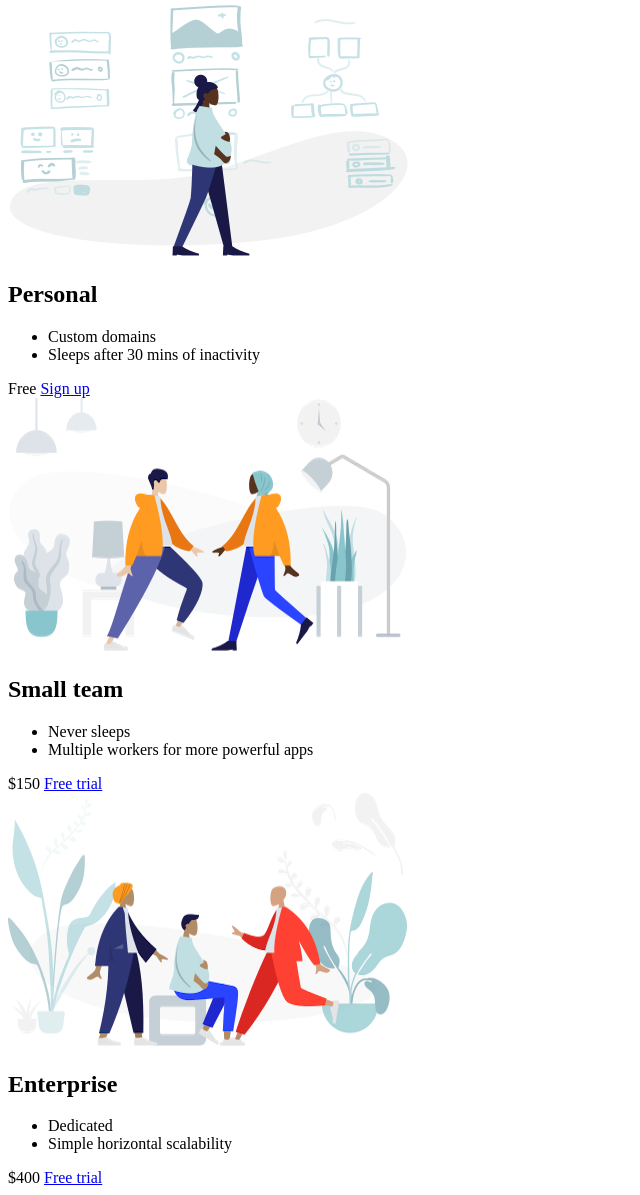
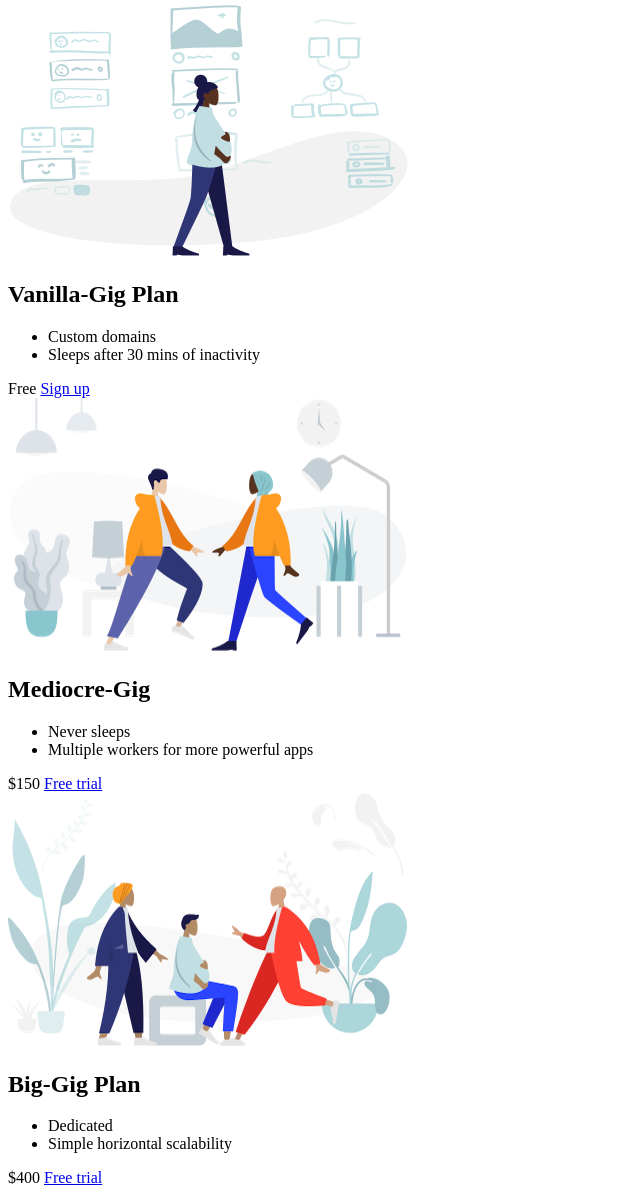
Before and after one commit to Neil-BryanCaoile/Pricing-Pannel, a plain HTML site: page index.html in a window 1280 px wide. Shown: the part 5-1200 px from the top of the page, without its empty margins (0-640 px from the left). Drawn offline with Linux system fonts and the light colour scheme.

Commit message:
Added Comments-Information about the webpage

```diff
--- a/index.html
+++ b/index.html
@@ -1,10 +1,19 @@
+<!--
+    @author         Neil-Bryan Caoile
+    @date           2021-08-29
+    @description
+        A simple pricing page. User can choose three options.
+        User can view the information about those options.
+-->
+
+
 <!DOCTYPE html>
 <html lang="en">
 
 <head>
     <meta charset="UTF-8">
     <meta name="viewport" content="width=device-width, initial-scale=1.0">
-    <title>Price Tiers</title>
+    <title>Data Tiers</title>
     <link rel="stylesheet" href="https://fonts.googleapis.com/css?family=Open+Sans:400,600,700">
     <link rel="stylesheet" href="app.css">
 </head>
@@ -14,7 +23,7 @@
 
         <div class="pricing-plan">
             <img src="icons/icon1.png" alt="" class="pricing-img">
-            <h2 class="pricing-header">Personal</h2>
+            <h2 class="pricing-header">Vanilla-Gig Plan</h2>
             <ul class="pricing-features">
                 <li class="pricing-features-item">Custom domains</li>
                 <li class="pricing-features-item">Sleeps after 30 mins of inactivity</li>
@@ -25,7 +34,7 @@
 
         <div class="pricing-plan">
             <img src="icons/icon2.png" alt="" class="pricing-img">
-            <h2 class="pricing-header">Small team</h2>
+            <h2 class="pricing-header">Mediocre-Gig</h2>
             <ul class="pricing-features">
                 <li class="pricing-features-item">Never sleeps</li>
                 <li class="pricing-features-item">Multiple workers for more powerful apps</li>
@@ -36,7 +45,7 @@
 
         <div class="pricing-plan">
             <img src="icons/icon3.png" alt="" class="pricing-img">
-            <h2 class="pricing-header">Enterprise</h2>
+            <h2 class="pricing-header">Big-Gig Plan</h2>
             <ul class="pricing-features">
                 <li class="pricing-features-item">Dedicated</li>
                 <li class="pricing-features-item">Simple horizontal scalability</li>
```
